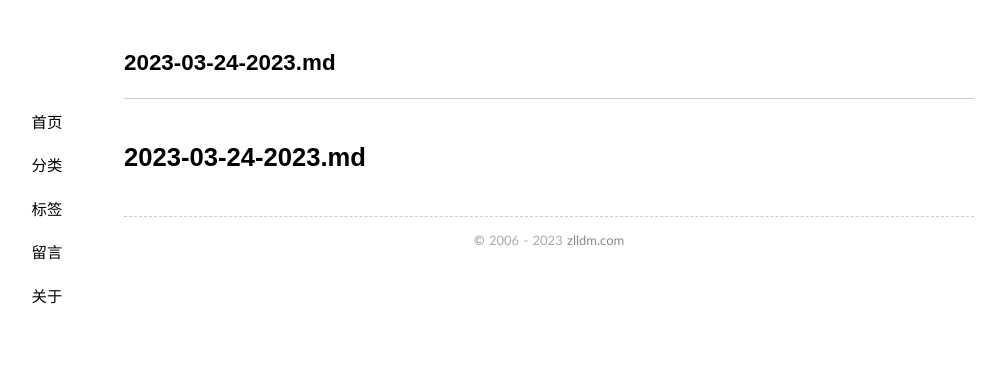
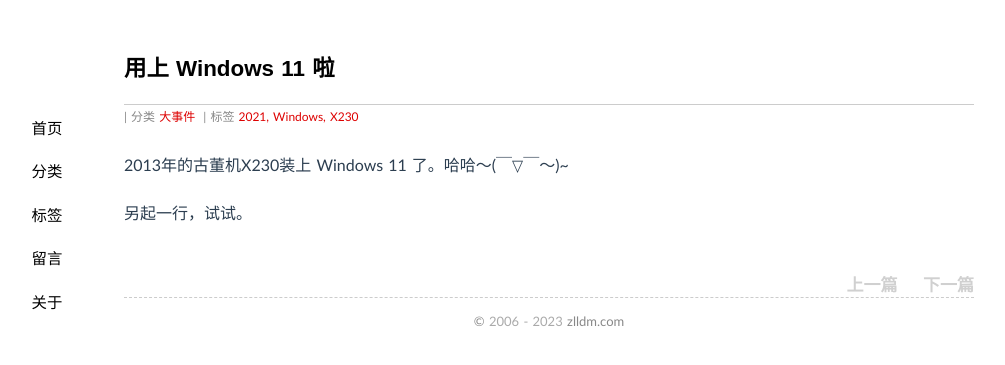
Before and after one commit to zlldm/zlldm.github.io, a Jekyll site: the page built from 2023-03-24-2023.md.md, in a window 1280 px wide. Shown: the top 365 px of the page, without its empty margins (91-1096 px from the left). Built offline with Jekyll 4.4.1, drawn with Linux system fonts in a browser that asks for light colours; our own code applies the rules of GitHub Pages for plain Markdown files; comment, search, counter and statistics services are not loaded.

Commit message:
Updated Note 2023-03-24-2023.md.md

```diff
--- a/2023-03-24-2023.md.md
+++ b/2023-03-24-2023.md.md
@@ -1,6 +1,10 @@
 ---
-created: 2023-03-24T14:12:39+08:00
-modified: 2023-03-24T14:13:34+08:00
+layout: post
+title: 用上 Windows 11 啦
+categories: 大事件
+tags: 2021, Windows, X230
 ---
 
-# 2023-03-24-2023.md
+2013年的古董机X230装上 Windows 11 了。哈哈～(￣▽￣～)~
+
+另起一行，试试。
```
